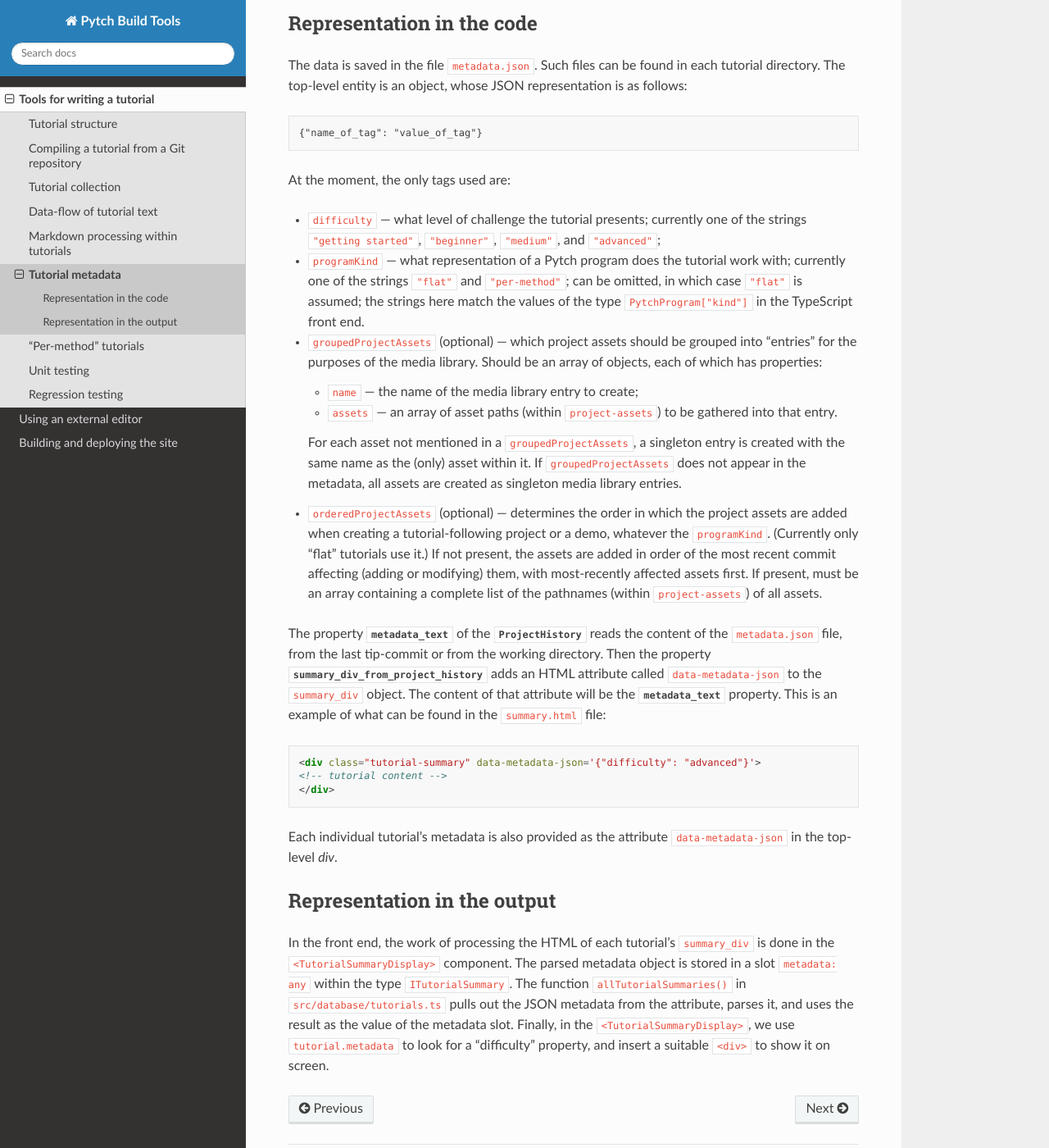
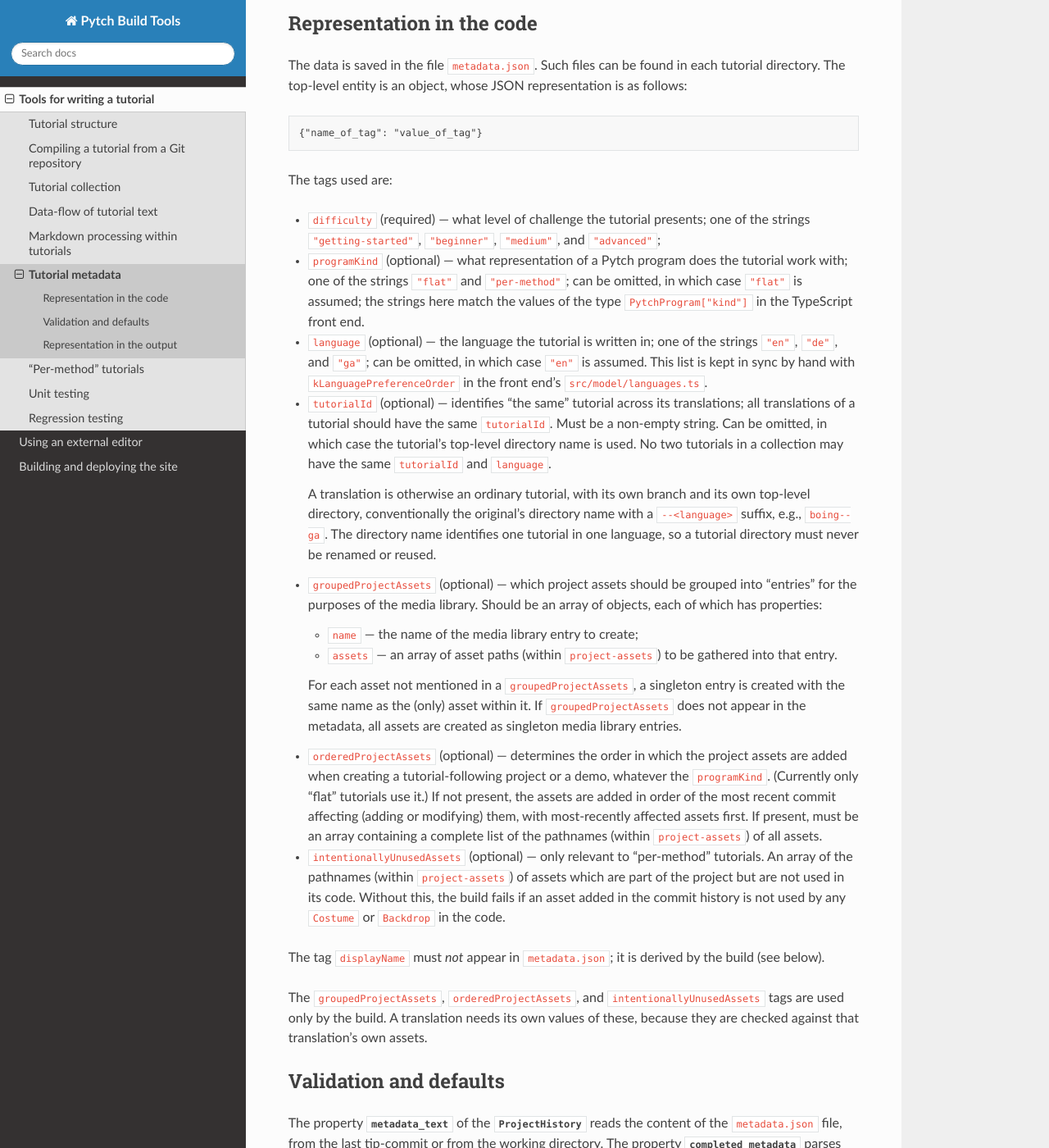
Before and after one commit to pytchlang/pytch-build, a Sphinx documentation site: the page built from doc/source/tutorialcompiler/tutorial-metadata.rst, in a window 1280 px wide and 1400 px high, scrolled down 268 px. Shown: the whole window at 82% size. Built offline with Sphinx 7.4.7 and the Read the Docs theme 3.1.0, drawn with Linux system fonts in a browser that asks for light colours; some of the changed text lies outside the part shown.

Commit message:
Metadata doc: Describe new slots, emitted metadata
Co-Authored-By: Claude Opus 5.5 <noreply@anthropic.com>

```diff
--- a/doc/source/tutorialcompiler/tutorial-metadata.rst
+++ b/doc/source/tutorialcompiler/tutorial-metadata.rst
@@ -22,17 +22,36 @@ whose JSON representation is as follows:
 
   {"name_of_tag": "value_of_tag"}
 
-At the moment, the only tags used are:
+The tags used are:
 
-* ``difficulty`` — what level of challenge the tutorial presents;
-  currently one of the strings ``"getting started"``, ``"beginner"``,
-  ``"medium"``, and ``"advanced"``;
+* ``difficulty`` (required) — what level of challenge the tutorial
+  presents; one of the strings ``"getting-started"``,
+  ``"beginner"``, ``"medium"``, and ``"advanced"``;
 
-* ``programKind`` — what representation of a Pytch program does the
-  tutorial work with; currently one of the strings ``"flat"`` and
+* ``programKind`` (optional) — what representation of a Pytch program
+  does the tutorial work with; one of the strings ``"flat"`` and
   ``"per-method"``; can be omitted, in which case ``"flat"`` is
   assumed; the strings here match the values of the type
   ``PytchProgram["kind"]`` in the TypeScript front end.
+
+* ``language`` (optional) — the language the tutorial is written in;
+  one of the strings ``"en"``, ``"de"``, and ``"ga"``; can be
+  omitted, in which case ``"en"`` is assumed.  This list is kept in
+  sync by hand with ``kLanguagePreferenceOrder`` in the front end's
+  ``src/model/languages.ts``.
+
+* ``tutorialId`` (optional) — identifies "the same" tutorial across
+  its translations; all translations of a tutorial should have the
+  same ``tutorialId``.  Must be a non-empty string.  Can be omitted,
+  in which case the tutorial's top-level directory name is used.  No
+  two tutorials in a collection may have the same ``tutorialId`` and
+  ``language``.
+
+  A translation is otherwise an ordinary tutorial, with its own branch
+  and its own top-level directory, conventionally the original's
+  directory name with a ``--<language>`` suffix, e.g.,
+  ``boing--ga``.  The directory name identifies one tutorial in one
+  language, so a tutorial directory must never be renamed or reused.
 
 * ``groupedProjectAssets`` (optional) — which project assets should be
   grouped into "entries" for the purposes of the media library.
@@ -56,35 +75,74 @@ At the moment, the only tags used are:
   be an array containing a complete list of the pathnames (within
   ``project-assets``) of all assets.
 
+* ``intentionallyUnusedAssets`` (optional) — only relevant to
+  "per-method" tutorials.  An array of the pathnames (within
+  ``project-assets``) of assets which are part of the project but are
+  not used in its code.  Without this, the build fails if an asset
+  added in the commit history is not used by any ``Costume`` or
+  ``Backdrop`` in the code.
+
+The tag ``displayName`` must *not* appear in ``metadata.json``; it is
+derived by the build (see below).
+
+The ``groupedProjectAssets``, ``orderedProjectAssets``, and
+``intentionallyUnusedAssets`` tags are used only by the build.  A
+translation needs its own values of these, because they are checked
+against that translation's own assets.
+
+
+Validation and defaults
+-----------------------
+
 The property :py:attr:`metadata_text` of the
 :py:class:`ProjectHistory` reads the content of the ``metadata.json``
-file, from the last tip-commit or from the working directory.  Then
-the property :py:attr:`summary_div_from_project_history` adds an HTML
-attribute called ``data-metadata-json`` to the ``summary_div``
-object. The content of that attribute will be the
-:py:attr:`metadata_text` property.  This is an example of what can be
-found in the ``summary.html`` file:
+file, from the last tip-commit or from the working directory.  The
+property :py:attr:`completed_metadata` parses this, checks the values
+of ``difficulty``, ``programKind``, ``language``, and ``tutorialId``
+as described above, and fills in defaults for any of ``programKind``,
+``language``, and ``tutorialId`` which are absent.  It also adds the
+derived ``displayName``: the text of the sole ``<h1>`` of the
+tutorial's ``summary.md``.  The build fails if the summary does not
+have exactly one ``<h1>``, or if that ``<h1>``'s text is empty.
 
-.. code-block:: html
-
-  <div class="tutorial-summary" data-metadata-json='{"difficulty": "advanced"}'>
-  <!-- tutorial content -->
-  </div>
-
-Each individual tutorial's metadata is also provided as the attribute
-``data-metadata-json`` in the top-level `div`.
+The ``summary.md`` title is the tutorial's canonical display name,
+because it is the title shown in the front end's list of tutorials.
+The ``tutorial.md`` file must also have exactly one ``<h1>``, before
+its first ``<h2>``; the front end shows this as the title of the
+tutorial's front matter.  The two titles need not match.
 
 
 Representation in the output
 ----------------------------
 
-In the front end, the work of processing the HTML of each tutorial's
-``summary_div`` is done in the ``<TutorialSummaryDisplay>`` component.
-The parsed metadata object is stored in a slot ``metadata: any``
-within the type ``ITutorialSummary``.  The function
-``allTutorialSummaries()`` in ``src/database/tutorials.ts`` pulls out
-the JSON metadata from the attribute, parses it, and uses the result
-as the value of the metadata slot.  Finally, in the
-``<TutorialSummaryDisplay>``, we use ``tutorial.metadata`` to look for
-a "difficulty" property, and insert a suitable ``<div>`` to show it on
-screen.
+The build writes the property :py:attr:`emitted_metadata` of the
+:py:class:`ProjectHistory` as the HTML attribute
+``data-metadata-json`` of:
+
+* each tutorial's summary ``<div>``, in ``tutorial-index.html`` and in
+  ``<tutorial-directory>/summary.html``;
+
+* each tutorial's top-level ``<div>`` in
+  ``<tutorial-directory>/tutorial.html``.  This includes the output of
+  the live-reload server.
+
+The emitted metadata has exactly the slots ``programKind``,
+``difficulty``, ``language``, ``tutorialId``, and ``displayName``, all
+always present (see ``EMITTED_METADATA_SLOTS``).  The build-only slots
+are not emitted.  All defaulting happens in the build; the front end
+never applies a default.  For example:
+
+.. code-block:: html
+
+  <div class="tutorial-summary" data-metadata-json='{"programKind":
+    "flat", "difficulty": "advanced", "language": "en", "tutorialId":
+    "boing", "displayName": "Boing — a Pong-like game"}'>
+  <!-- tutorial content -->
+  </div>
+
+The front end parses this metadata with a strict schema, which
+requires all the above slots and rejects any others.  Therefore,
+adding a slot to the emitted metadata is a two-step change: first
+deploy a front end which accepts the new slot (as optional), then
+deploy tutorials built to emit it.  The opposite order would make
+cached front-end bundles reject the tutorial index.
```
